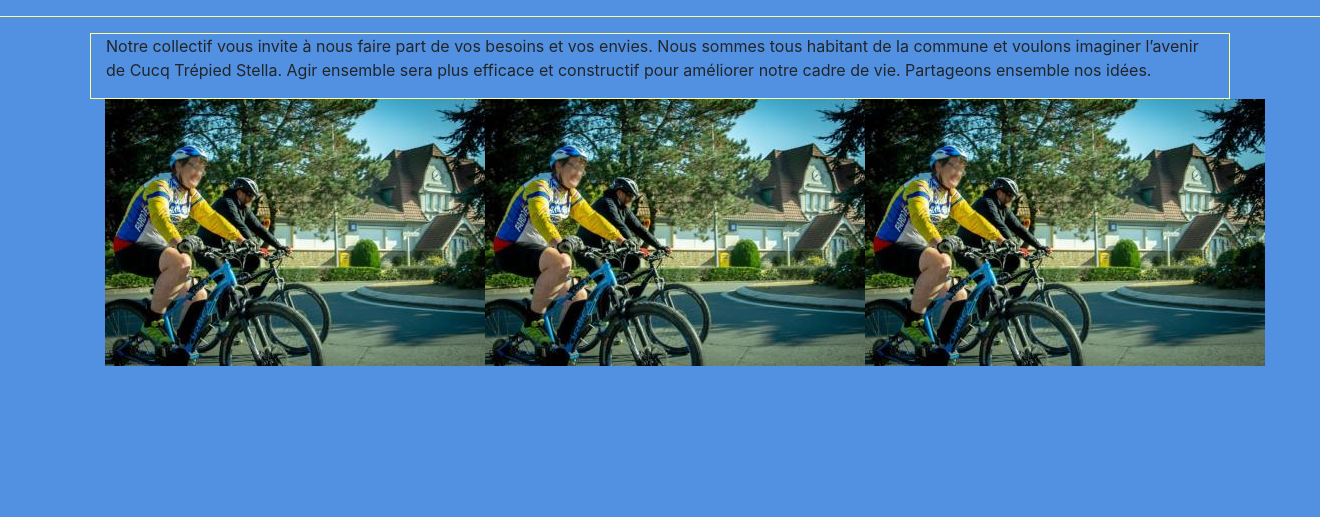
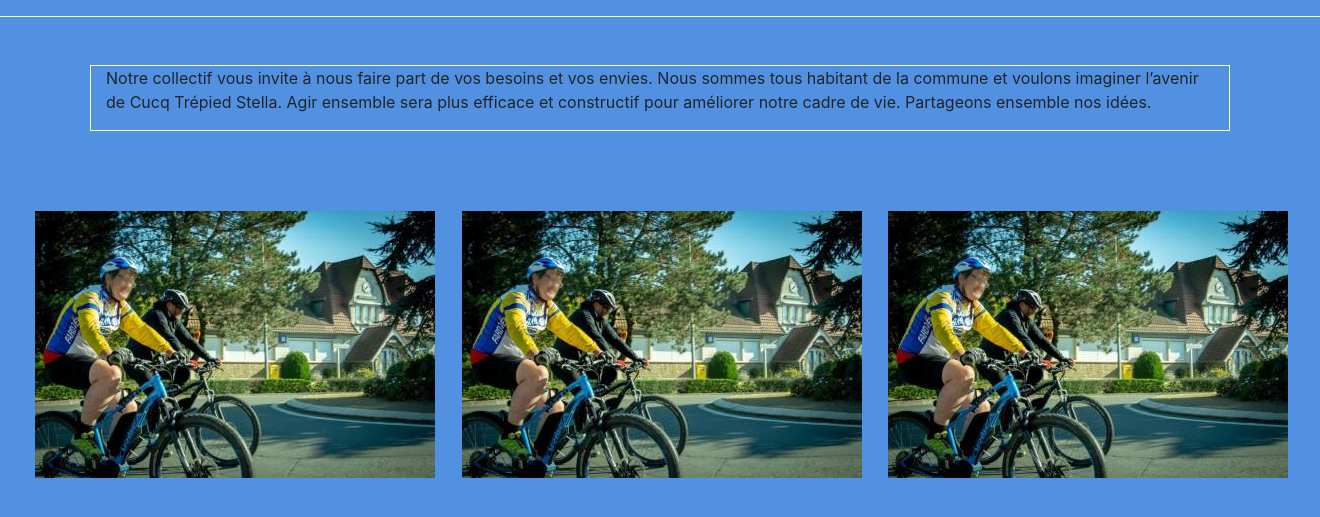
Before and after one commit to TPasseleu/stage, a PHP site: page /accueil/accueil.php in a window 1320 px wide. Shown: the part 89-606 px from the top of the page. Run offline with PHP 8.4, Linux system fonts and the light colour scheme.

Commit message:
navbar wip

```diff
--- a/accueil/accueil.php
+++ b/accueil/accueil.php
@@ -18,36 +18,7 @@
 		            </div>
 		        </div>
 		   </nav>
-<!--		<nav class="navbar navbar-expand-lg navbar-light bg-light">
-		  <a class="navbar-brand" href="#">Navbar</a>
-		  <button class="navbar-toggler" type="button" data-toggle="collapse" data-target="#navbarNavDropdown" aria-controls="navbarNavDropdown" aria-expanded="false" aria-label="Toggle navigation">
-		    <span class="navbar-toggler-icon"></span>
-		  </button>
-		  <div class="collapse navbar-collapse" id="navbarNavDropdown">
-		    <ul class="navbar-nav">
-		      <li class="nav-item active">
-		        <a class="nav-link" href="#">Home <span class="sr-only">(current)</span></a>
-		      </li>
-		      <li class="nav-item">
-		        <a class="nav-link" href="#">Features</a>
-		      </li>
-		      <li class="nav-item">
-		        <a class="nav-link" href="#">Pricing</a>
-		      </li>
-		      <li class="nav-item dropdown">
-		        <a class="nav-link dropdown-toggle" href="#" id="navbarDropdownMenuLink" role="button" data-toggle="dropdown" aria-haspopup="true" aria-expanded="false">
-		          Dropdown link
-		        </a>
-		        <div class="dropdown-menu" aria-labelledby="navbarDropdownMenuLink">
-		          <a class="dropdown-item" href="#">Action</a>
-		          <a class="dropdown-item" href="#">Another action</a>
-		          <a class="dropdown-item" href="#">Something else here</a>
-		        </div>
-		      </li>
-		    </ul>
-		  </div>
-		</nav> -->
-		<hr/>
+		<hr id="hr2">
 		<div class="container" style="border:1px solid #FDFD96;">
 			<div class="row">
 				<div class="col-md-12">
@@ -55,11 +26,12 @@
 				</div>
 			</div>
 		</div>
-		<div class="container">
-			<div class="row">
+		<div id="space"></div>
+		<div class="container-fluid">
+			<div class="row" id="cont">
 				<div class="col-md-4"><img src="../img/img1.jpg"></div>
 				<div class="col-md-4"><img src="../img/img1.jpg"></div>
-				<div class="col-md-4"><img src="../img/img1.jpg"></div>
+				<div class="col-md-4" id="force"><img src="../img/img1.jpg"></div>
 			</div>
 		</div>
 	</body>
--- a/css/accueil.css
+++ b/css/accueil.css
@@ -8,3 +8,23 @@ hr{
 	background-color: #FDFD96;
 	border: 0 none;
 }
+
+#hr2{
+	margin-bottom: 3em;
+}
+
+#space{
+	margin-bottom: 5em;
+}
+
+#cont{
+	width:80em;
+    text-align:justify;
+    margin-left:auto;
+    margin-right:auto;
+}
+
+#force {
+        width:100%;
+        height:0px;
+    }
```
Lines whose indentation alone changed are shown as unchanged.
